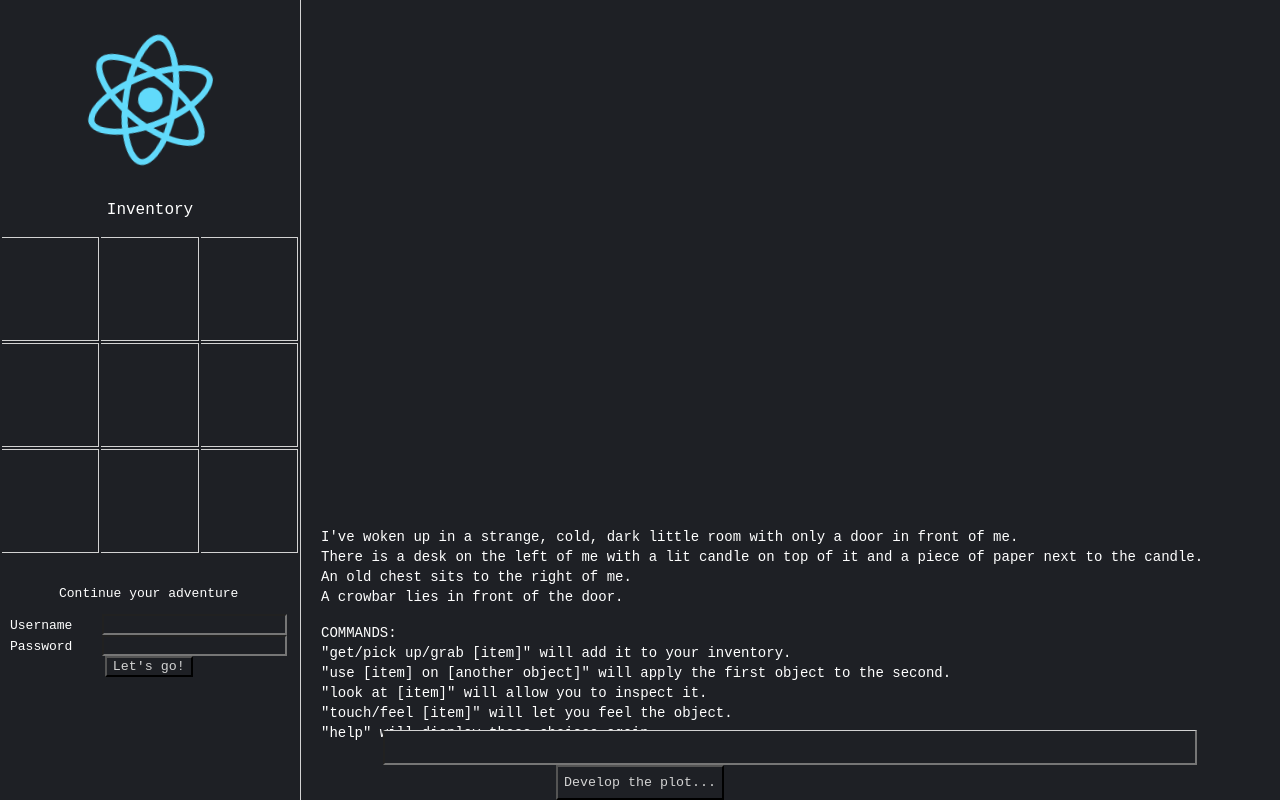
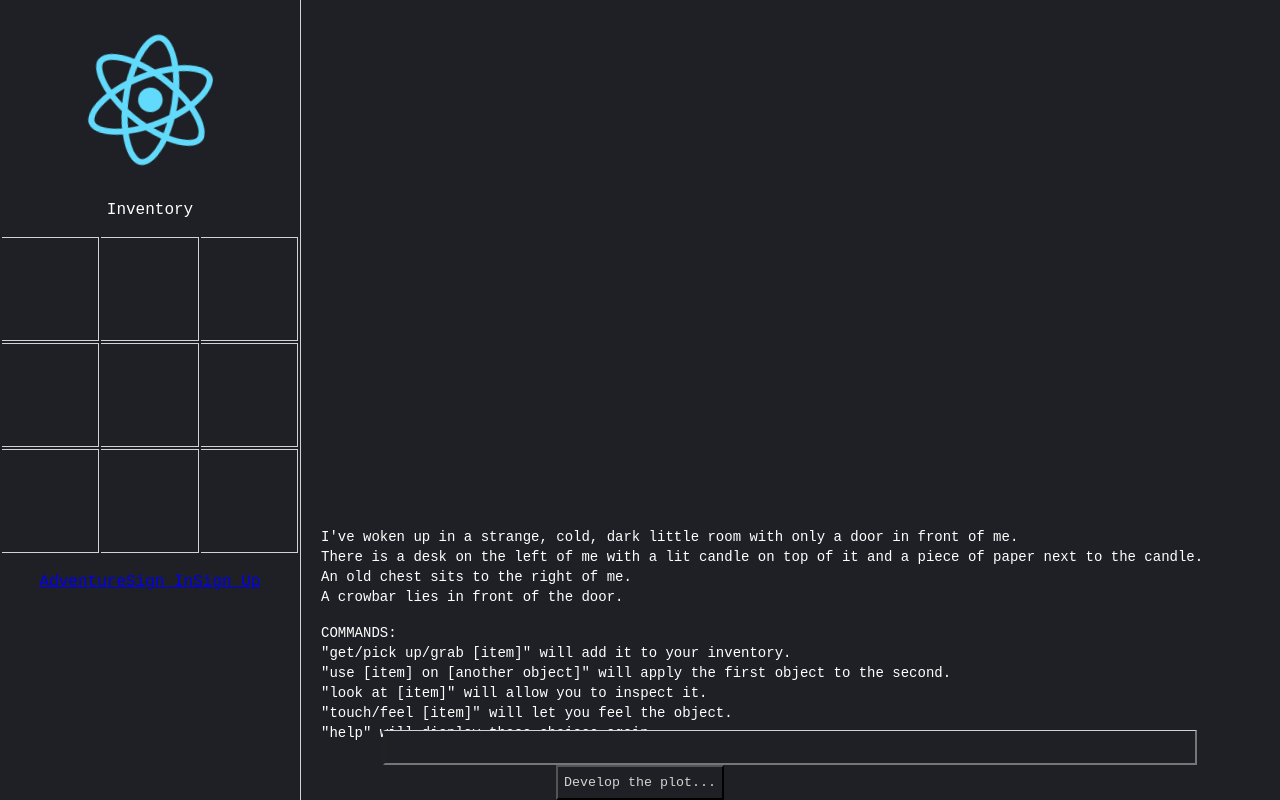
Before and after one commit to ocawthorne/reactventure, a React (Create React App) app in the folder frontend/: page / in a window 1280 px wide. Built offline with nearby package versions, Linux system fonts and the light colour scheme; no server answers.

Commit message:
Add router links to sign up etc

```diff
--- a/frontend/src/components/SideBar.js
+++ b/frontend/src/components/SideBar.js
@@ -1,5 +1,5 @@
 import React from 'react';
-import { Switch, Route } from 'react-router-dom'
+import { Switch, Route, Link } from 'react-router-dom'
 
 import logo from '../logo.svg';
 import Inventory from '../containers/Inventory'
@@ -12,8 +12,12 @@ export default function SideBar() {
          <img src={logo} className="App-logo" alt="logo" />
          <Inventory />
          <br />
+         <Link to="/" className="link">Adventure</Link>
+         <Link to="/signin" className="link">Sign In</Link>
+         <Link to="/signup" className="link">Sign Up</Link>
          <Switch>
-            <Route exact path="/" component={SignIn} />
+            <Route exact path="/" />
+            <Route exact path="/signin" component={SignIn} />
             <Route exact path="/signup" component={SignUp} />
          </Switch>
       </div>
```
